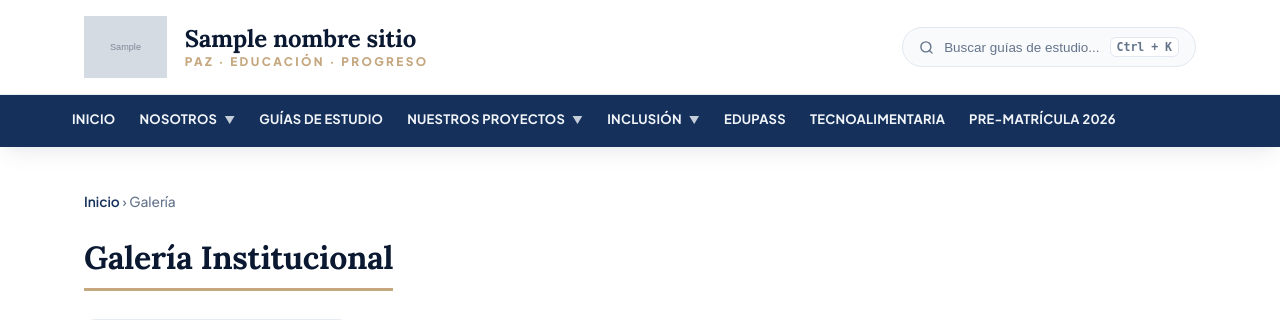
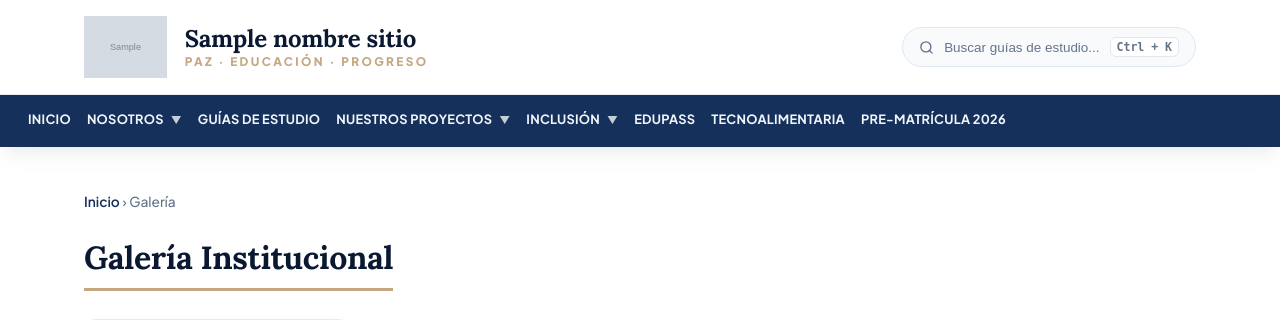
Before and after one commit to jd5073356-max/athena-ceis, a Django app: template web_publica/templates/web_publica/galeria.html in a window 1280 px wide. Shown: the top 320 px of the page. Run offline with Django 5.2, Linux system fonts and the light colour scheme; the template is opened without the code that fills it: most values are stand-ins (such as "Sample title", 1, 10 or a date in 2020); grey boxes marked "Sample" are stand-in pictures; some web fonts are replaced.

Commit message:
style(navbar): optimizar ancho y espaciado para que todos los elementos se alineen en una fila

```diff
--- a/web_publica/templates/web_publica/base.html
+++ b/web_publica/templates/web_publica/base.html
@@ -116,9 +116,9 @@
 
     /* Menú principal dinámico */
     nav.menu{background:var(--menu-bg);position:sticky;top:0;z-index:60;box-shadow:var(--sombra-md);backdrop-filter:var(--menu-backdrop)}
-    .menu-inner{max-width:1160px;margin:0 auto;display:flex;align-items:stretch;flex-wrap:wrap}
-    nav.menu a{color:var(--menu-texto);font-weight:700;font-size:.81rem;letter-spacing:.02em;text-transform:uppercase;text-decoration:none}
-    .menu-link,.menu-top{display:flex;align-items:center;padding:14px 12px;border-bottom:3px solid transparent;transition:all .2s ease;position:relative}
+    .menu-inner{max-width:1240px;margin:0 auto;display:flex;align-items:stretch;flex-wrap:wrap}
+    nav.menu a{color:var(--menu-texto);font-weight:700;font-size:.80rem;letter-spacing:.02em;text-transform:uppercase;text-decoration:none}
+    .menu-link,.menu-top{display:flex;align-items:center;padding:14px 8px;border-bottom:3px solid transparent;transition:all .2s ease;position:relative}
     .menu-link:hover,.menu-top:hover,.menu-item:hover .menu-top{background:var(--azul-medio);border-bottom-color:var(--dorado);color:#fff;text-decoration:none}
     .menu-item{position:relative}
     .menu-item .caret{margin-left:7px;font-size:.65rem;opacity:.8;transition:transform .2s ease}
```
